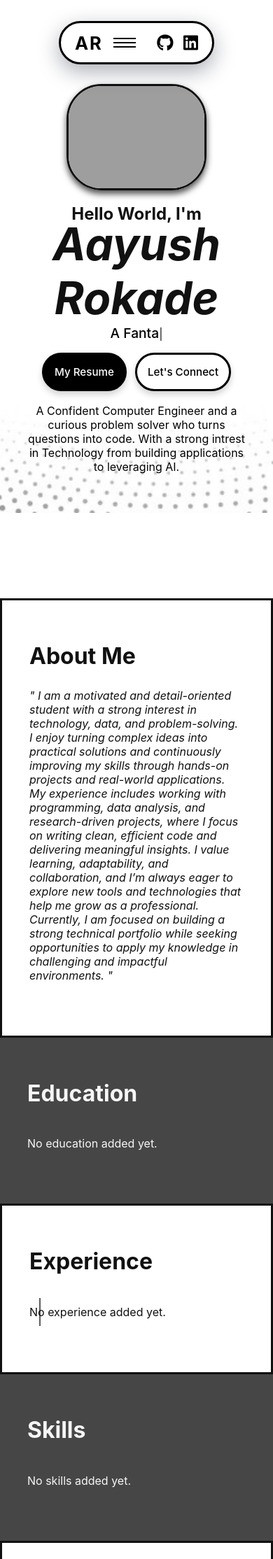
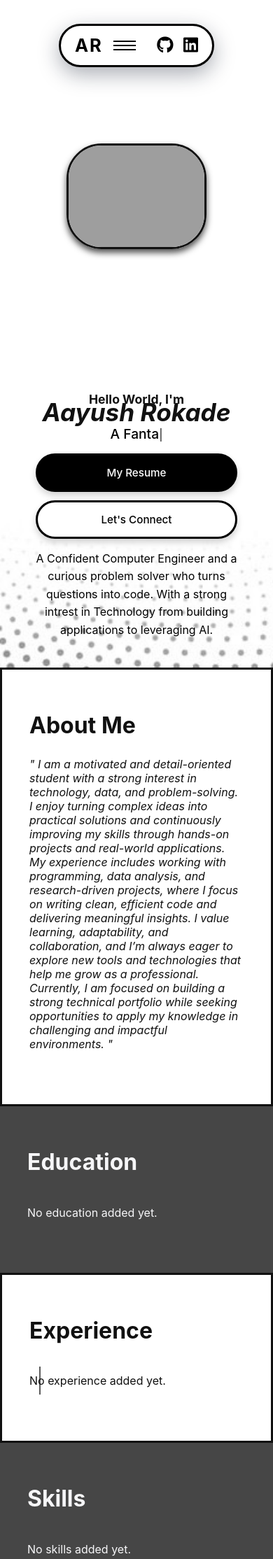
Before and after one commit to Rokade03/Portfolio-Website, a Flask app: page / in a window 390 px wide. Shown: the top 2228 px of the page at 70% size. Run offline with Flask 3, Linux system fonts and the light colour scheme; some libraries are stand-ins or nearby versions; grey boxes are pictures that could not be loaded.

Commit message:
Refactor CSS for layout and responsiveness
Removed negative margin from body, adjusted button padding, and made various responsive design improvements.

```diff
--- a/static/css/style.css
+++ b/static/css/style.css
@@ -6,7 +6,6 @@
 
 body {
     margin: 0;
-    margin-top: -10vb;
     font-family: -apple-system, "Poppins", system-ui, BlinkMacSystemFont, sans-serif;
     background: #ffffff;
     color: #111;
@@ -167,7 +166,9 @@ body {
 
 .btn {
     display: inline-block;
-    padding: 40px;
+    align-items: center;
+    justify-content: center;
+    padding: 12px 18px;
     border-radius: 999px;
     font-size: 0.95rem;
     font-weight: 500;
@@ -1242,6 +1243,7 @@ textarea {
 
 @media (max-width: 900px) {
     .hero {
+        position: relative;
         flex-direction: column-reverse;
         text-align: center;
         height: auto;
@@ -1249,6 +1251,16 @@ textarea {
         padding-bottom: 40px;
         margin-top: -20px;
         background-position: 0px 150px;
+        min-height: 100vh;
+    }
+
+    .main-content {
+        margin-top: 0;
+    }
+
+    .profile-frame img {
+        width: min(78vw, 280px);
+        border-radius: 28px;
     }
 
     .profile-img {
@@ -1267,18 +1279,37 @@ textarea {
 
     .hero-text {
         margin-top: 10px;
+        max-width: 520px;
+        padding: 0 12px;
+    }
+
+    .hero-text h1 {
+        font-size: clamp(2.2rem, 9vw, 4rem);
+        line-height: 1.05;
+    }
+
+    .hero-text h2 {
+        font-size: clamp(1.1rem, 4vw, 1.6rem);
     }
 
     .hero-desc{
         color: #000;
+        max-width: 520px;
+        margin: 16px auto 0;
+        line-height: 1.6;
     }
 
     .hero-actions {
-    justify-content: center;
+        width: 100%
+    }
+
+    .hero-actions a {
+        width: 100%;
+        max-width: 340px;
     }
 
     .profile-frame img{
-    border-radius: 50px;
+        border-radius: 50px;
     }
 
     .top-nav {
```
